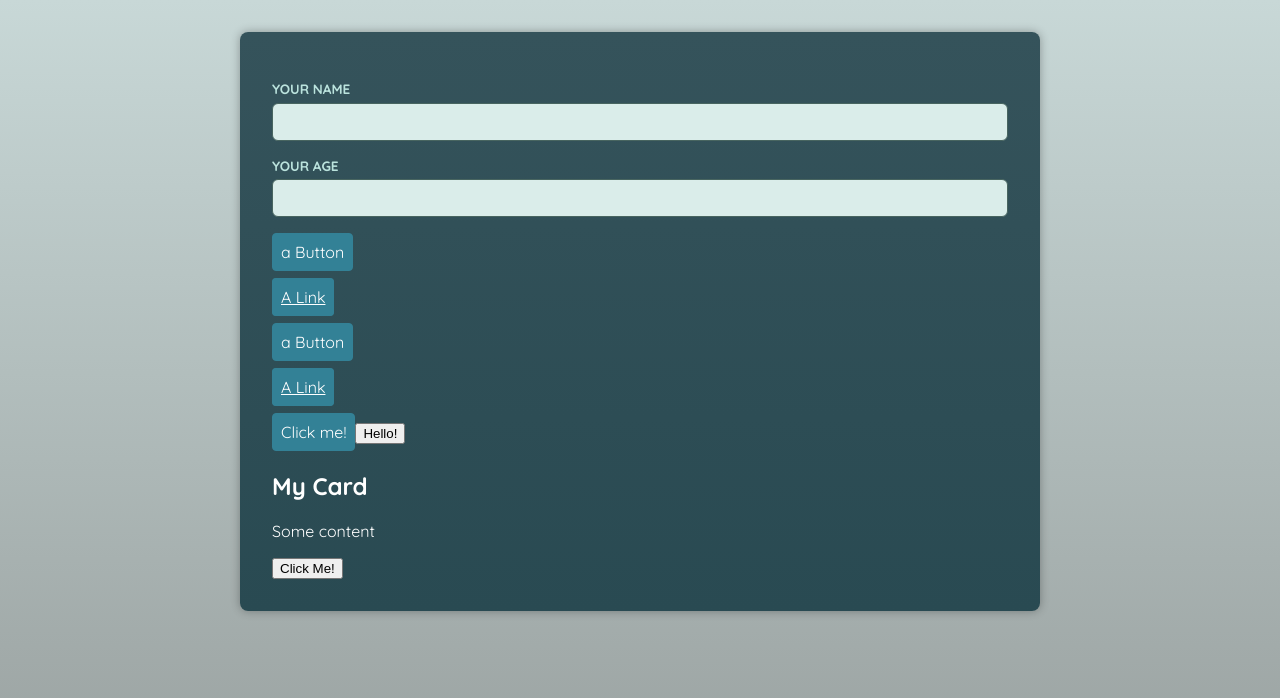
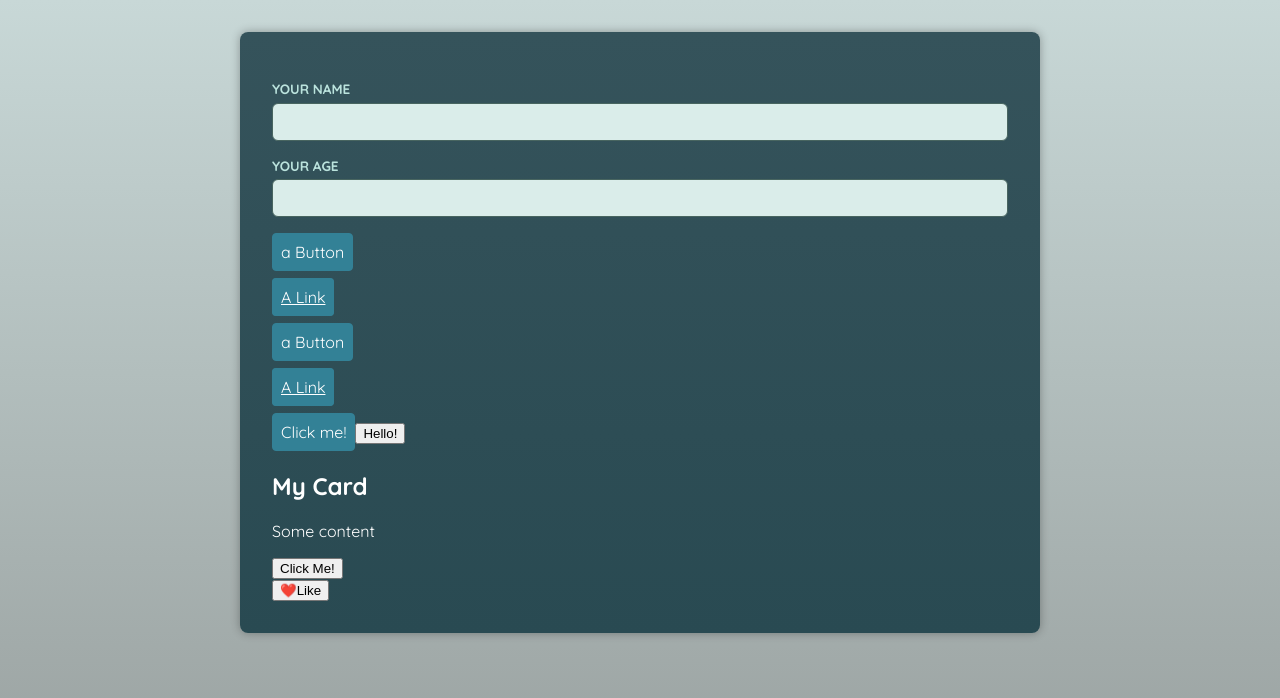
Before and after one commit to nirgluzman/React-TypeScript-Advanced-Components, a React (Vite) app: page / in a window 1280 px wide. Shown: the top 698 px of the page. Built offline with nearby package versions, Linux system fonts and the light colour scheme; a web font is replaced by a local one.

Commit message:
add IconButton component which has an icon and text

```diff
--- a/src/App.tsx
+++ b/src/App.tsx
@@ -3,8 +3,13 @@ import Button1 from './components/Button1';
 import Button2 from './components/Button2';
 import Container from './components/Container';
 import Card from './components/Card';
+import IconButton from './components/IconButton';
 
 function App() {
+	function HeartIcon() {
+		return <span>❤️</span>;
+	}
+
 	return (
 		<main>
 			<Input
@@ -53,6 +58,12 @@ function App() {
 				actions={<button onClick={() => console.log('Button clicked!')}>Click Me!</button>}>
 				<p>Some content</p>
 			</Card>
+
+			<IconButton
+				icon={HeartIcon}
+				onClick={() => console.log('Button clicked!')}>
+				Like
+			</IconButton>
 		</main>
 	);
 }
--- /dev/null
+++ b/src/components/IconButton.tsx
@@ -0,0 +1,27 @@
+// A 'button' component which has an icon and text.
+// The icon is passed via a prop, which is a function that returns JSX code.
+// https://github.com/academind/react-typescript-course-resources/blob/main/examples/IconButton.tsx
+
+import {type ComponentPropsWithoutRef, type ElementType, type ReactNode} from 'react';
+
+type IconButtonProps = {
+	icon: ElementType;
+	onClick: () => void;
+	children: ReactNode;
+} & ComponentPropsWithoutRef<'button'>;
+
+export default function IconButton({
+	// icon is aliased to Icon because it should be used like a custom component name (i.e. with capital letter).
+	icon: Icon,
+	children,
+	...otherProps
+}: IconButtonProps) {
+	return (
+		<button {...otherProps}>
+			<span>
+				<Icon />
+			</span>
+			<span>{children}</span>
+		</button>
+	);
+}
```
